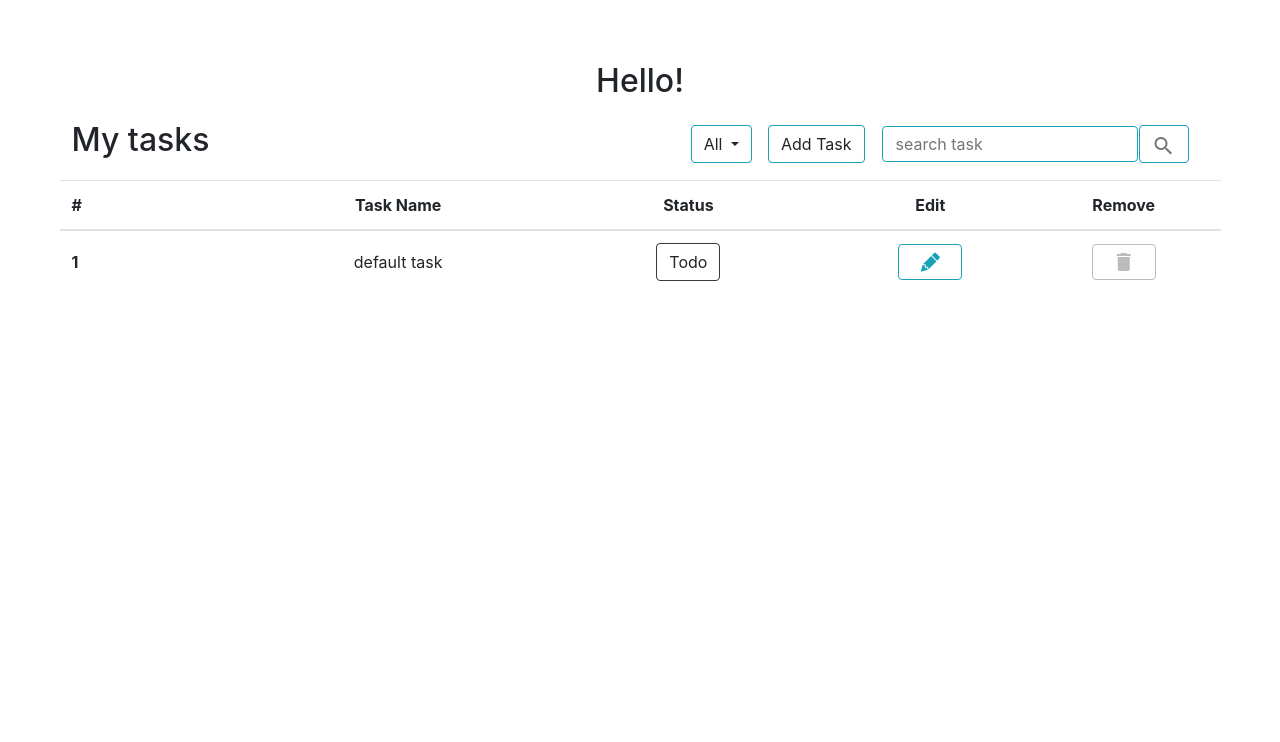
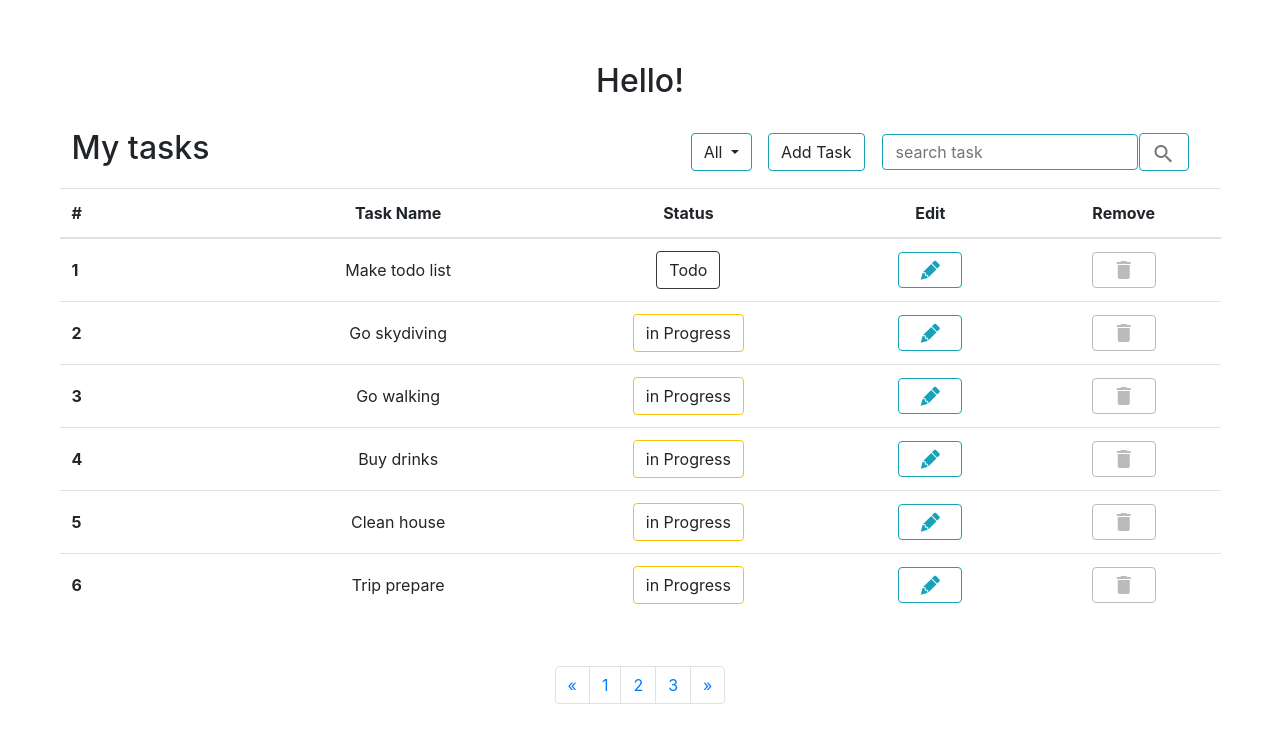
Before and after one commit to weichieh123/Vue-TodoApp, a Vue app: page /task-list in a window 1280 px wide. Shown: the top 742 px of the page. Built offline with nearby package versions, Linux system fonts and the light colour scheme; what vue-fragment would draw is missing.

Commit message:
新增分頁頁碼

```diff
--- a/src/assets/styles/todoApp.scss
+++ b/src/assets/styles/todoApp.scss
@@ -1,5 +1,5 @@
 .container {
-    height: 80vh;
+    min-height: 80vh;
     margin-top: 50px;
   }
   .modal-mask {
--- a/src/views/Named.vue
+++ b/src/views/Named.vue
@@ -39,6 +39,30 @@ export default {
           completed: false,
           inProgress: true,
         },
+        {
+          id: 3,
+          title: "Go walking",
+          completed: false,
+          inProgress: true,
+        },
+        {
+          id: 4,
+          title: "Buy drinks",
+          completed: false,
+          inProgress: true,
+        },
+        {
+          id: 5,
+          title: "Clean house",
+          completed: false,
+          inProgress: true,
+        },
+        {
+          id: 6,
+          title: "Trip prepare",
+          completed: false,
+          inProgress: true,
+        },
       ],
     };
   },
--- a/src/views/TaskList.vue
+++ b/src/views/TaskList.vue
@@ -29,7 +29,7 @@
       v-model="editedTitle"
     />
 
-    <h2 class="fit-content mx-auto mb-2">Hello! {{ userName }}</h2>
+    <h2 class="fit-content mx-auto mb-3">Hello! {{ userName }}</h2>
     <div class="col-12 d-flex align-items-center">
       <h2 class="d-inline">My tasks</h2>
 
@@ -73,9 +73,20 @@
         Add Task
       </button>
       <div class="input-group fit-content">
-        <input v-model="search" type="search" class="w-75 ml-3" placeholder="search task" @keyup.enter="searchTask" />
+        <input
+          v-model="search"
+          type="search"
+          class="w-75 ml-3"
+          placeholder="search task"
+          @keyup.enter="searchTask"
+        />
         <div class="form-outline"></div>
-        <button id="search-btn" type="button" class="btn btn-outline-info" @click="searchTask">
+        <button
+          id="search-btn"
+          type="button"
+          class="btn btn-outline-info"
+          @click="searchTask"
+        >
           <v-icon>mdi-magnify</v-icon>
         </button>
       </div>
@@ -105,6 +116,42 @@
         />
       </tbody>
     </table>
+
+    <!-- Pagination -->
+    <nav aria-label="Page navigation" id="pagination">
+      <ul class="pagination justify-content-center">
+        <li class="page-item">
+          <a
+            class="page-link"
+            href="#"
+            aria-label="Previous"
+            @click="changePage(-1)"
+          >
+            <!-- v-if="page !== 1" -->
+            <span aria-hidden="true">&laquo;</span>
+          </a>
+        </li>
+        <li class="page-item" :key="index" v-for="(pageNo, index) in pages.slice(page + pageStart, page + 5)">
+          <a
+            class="page-link"
+            href="#"
+            @click="page = pageNo"
+            >{{ pageNo }}</a
+          >
+        </li>
+        <li class="page-item"
+          @click="changePage(+1)">
+          <a
+            class="page-link"
+            href="#"
+            aria-label="Next"
+          >
+            <!-- v-if="page < page.length" -->
+            <span aria-hidden="true">&raquo;</span>
+          </a>
+        </li>
+      </ul>
+    </nav>
   </div>
 </template>
 
@@ -120,7 +167,42 @@ export default {
       type: Array,
       default: function () {
         return [
-          { id: 1, title: "default task", completed: false, inProgress: false },
+          {
+          id: 1,
+          title: "Make todo list",
+          completed: false,
+          inProgress: false,
+        },
+        {
+          id: 2,
+          title: "Go skydiving",
+          completed: false,
+          inProgress: true,
+        },
+        {
+          id: 3,
+          title: "Go walking",
+          completed: false,
+          inProgress: true,
+        },
+        {
+          id: 4,
+          title: "Buy drinks",
+          completed: false,
+          inProgress: true,
+        },
+        {
+          id: 5,
+          title: "Clean house",
+          completed: false,
+          inProgress: true,
+        },
+        {
+          id: 6,
+          title: "Trip prepare",
+          completed: false,
+          inProgress: true,
+        },
         ];
       },
     },
@@ -132,30 +214,62 @@ export default {
       showAddModal: false,
       showEditModal: false,
       newTask: "",
-      newStatus: "todo", //child choose value to change
+      newStatus: "todo",
       editedTitle: "123",
       editedIndex: 333,
       editedStatus: "",
       filteredTasks: [...this.tasks],
       filteredStatus: "All",
-      myRef: "",
       search: "",
+      page: 1,
+      perPage: 2,
+      pages: [],
     };
   },
   methods: {
-    searchTask(){
-      this.filteredTasks = this.tasks.filter((task)=> task.title.toLowerCase().includes(this.search.toLowerCase()));
+    setPages() {
+      let numOfPages = Math.ceil(this.tasks.length / this.perPage);
+      for (let i = 1; i <= numOfPages; i++) {
+        this.pages.push(i);
+      }
     },
-    updateStatus(val){
+    paginate(tasks) {
+      let page = this.page;
+      let perPage = this.perPage;
+      let from = page * perPage - perPage;
+      let to = page * perPage;
+      return tasks.slice(from, to);
+    },
+    displayedTasks() {
+      this.filterTasks = this.paginate(this.tasks);
+      console.log('displayed:',this.filterTasks, this.paginate(this.tasks));
+    },
+    changePage(step){
+        this.page = this.page + step ;
+      if(this.page < 1)
+        this.page = 1;
+      else if(this.page > this.pages[this.pages.length-1])
+        this.page = this.pages[this.pages.length-1];
+    },
+    pageStart(){
+      if(this.pages <=5 ){
+        return (-this.page)
+      }
+      else {
+        return -1
+      }
+    },
+    searchTask() {
+      this.filteredTasks = this.tasks.filter((task) =>
+        task.title.toLowerCase().includes(this.search.toLowerCase())
+      );
+    },
+    updateStatus(val) {
       this.newStatus = val;
       // console.log('parent updateStatus', this.newStatus, val)
     },
-    // updateTask(editedVal) {
-    //   this.editedTitle = editedVal;
-    // },
     toggleAddModal() {
       this.showAddModal = !this.showAddModal;
-      this.myRef = "inputForAdd";
     },
     toggleEditModal() {
       this.showEditModal = !this.showEditModal;
@@ -166,8 +280,8 @@ export default {
           let idNum = 0;
           this.tasks.push({
             title: this.newTask,
-            inProgress: (this.newStatus==='todo' ? false : true),
-            completed: (this.newStatus==='completed' ? true : false),
+            inProgress: this.newStatus === "todo" ? false : true,
+            completed: this.newStatus === "completed" ? true : false,
             id: idNum + 1,
           });
           this.newTask = "";
@@ -176,8 +290,8 @@ export default {
           let idNum = this.tasks[this.tasks.length - 1].id;
           this.tasks.push({
             title: this.newTask,
-            inProgress: (this.newStatus==='todo' ? false : true),
-            completed: (this.newStatus==='completed' ? true : false),
+            inProgress: this.newStatus === "todo" ? false : true,
+            completed: this.newStatus === "completed" ? true : false,
             id: idNum + 1,
           });
           this.newTask = "";
@@ -188,8 +302,10 @@ export default {
     editTask(val) {
       if (val) {
         this.tasks[this.editedIndex].title = val;
-        this.tasks[this.editedIndex].inProgress = (this.newStatus==='todo' ? false : true);
-        this.tasks[this.editedIndex].completed = (this.newStatus==='completed' ? true : false);
+        this.tasks[this.editedIndex].inProgress =
+          this.newStatus === "todo" ? false : true;
+        this.tasks[this.editedIndex].completed =
+          this.newStatus === "completed" ? true : false;
       }
       this.showEditModal = !this.showEditModal;
     },
@@ -214,12 +330,9 @@ export default {
       */
       this.editedTitle = this.tasks[index].title;
       this.editedIndex = index;
-      if(this.tasks[index].completed)
-        this.editedStatus = "completed"
-      else if(!this.tasks[index].inProgress)
-        this.editedStatus = "todo"
-      else
-        this.editedStatus = "inProgress"
+      if (this.tasks[index].completed) this.editedStatus = "completed";
+      else if (!this.tasks[index].inProgress) this.editedStatus = "todo";
+      else this.editedStatus = "inProgress";
       // console.log('editedTask',this.editedStatus)
     },
 
@@ -251,6 +364,9 @@ export default {
       }
     },
   },
+  computed: {
+
+  },
   watch: {
     showAddModal: function () {
       this.$nextTick(function () {
@@ -265,10 +381,16 @@ export default {
     tasks: function () {
       this.filteredTasks = [...this.tasks];
       this.filteredStatus = "All";
+      this.displayedTasks();
     },
-    filteredTasks: function(){
+    filteredTasks: function () {
       this.search = "";
-    }
+    },
+  },
+  created() {
+    this.pages=[];
+    this.setPages();
+    this.displayedTasks();
   },
   components: {
     MyModal,
@@ -286,4 +408,8 @@ export default {
   height: 38px;
   margin: 5px 0;
 }
+#pagination {
+  margin-top: 50px;
+  margin-bottom: 100px;
+}
 </style>
```
Lines whose indentation alone changed are shown as unchanged.
